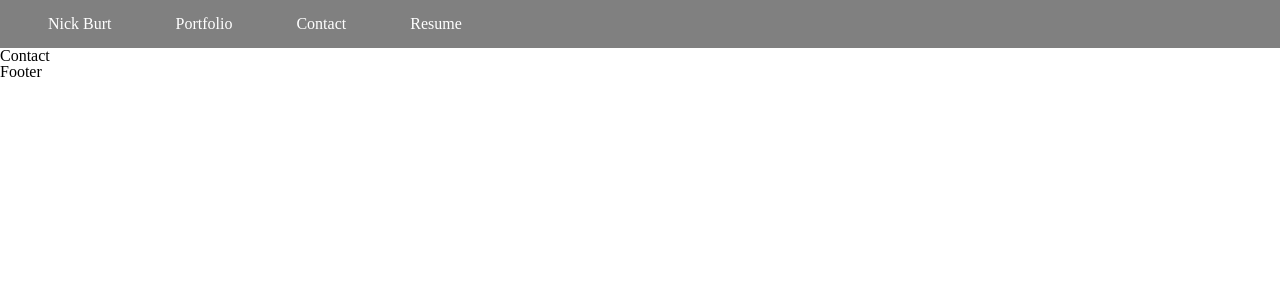
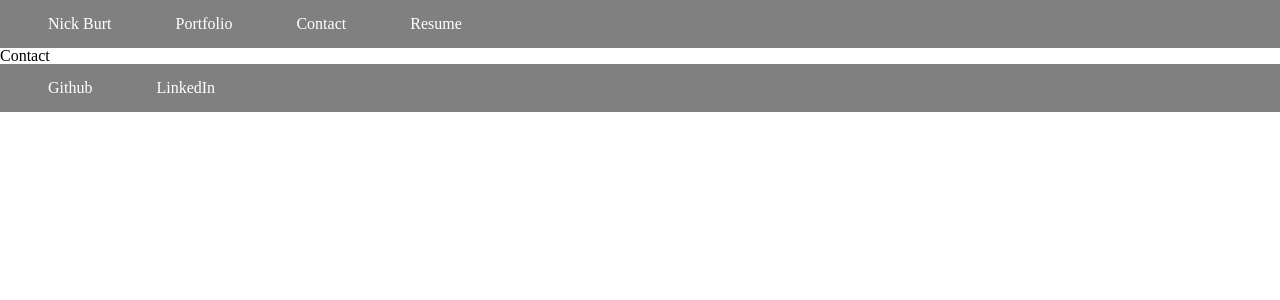
Before and after one commit to nbur4556/react-portfolio, a React (Create React App) app: page /contact in a window 1280 px wide. Shown: the top 300 px of the page. Built offline with nearby package versions, Linux system fonts and the light colour scheme.

Commit message:
adds content and styling to footer

```diff
--- a/src/components/Footer.js
+++ b/src/components/Footer.js
@@ -1,7 +1,17 @@
 import React from 'react';
 
+// Assets
+import '../stylesheets/navbars.css';
+
 const Footer = () => {
-    return (<div>Footer</div>);
+    return (
+        <section>
+            <ul>
+                <a className="pagelink" href="/"><li>Github</li></a>
+                <a className="pagelink" href="/"><li>LinkedIn</li></a>
+            </ul>
+        </section>
+    );
 }
 
 export default Footer;
--- a/src/components/Header.js
+++ b/src/components/Header.js
@@ -2,7 +2,7 @@ import React from 'react';
 import { Link } from 'react-router-dom';
 
 // Assets
-import '../stylesheets/header.css';
+import '../stylesheets/navbars.css';
 import resume from '../assets/web-dev-resume.pdf';
 
 const Header = () => {
--- a/src/stylesheets/header.css
+++ b/src/stylesheets/navbars.css
@@ -1,4 +1,4 @@
-nav{
+nav, section{
     display: flex;
     flex-direction: row;
 
@@ -7,22 +7,22 @@ nav{
     background-color: grey;
 }
 
-nav ul{
+ul{
     display: flex;
     flex-direction: row;
     align-items: center;
 }
 
-nav li{
+li{
     margin: 0 2em;
     list-style-type: none;
 }
 
-nav h1{
+h1{
     margin: 0 2em;
 }
 
-nav .pagelink{
+.pagelink{
     color: white;
     text-decoration: none;
 }
```
